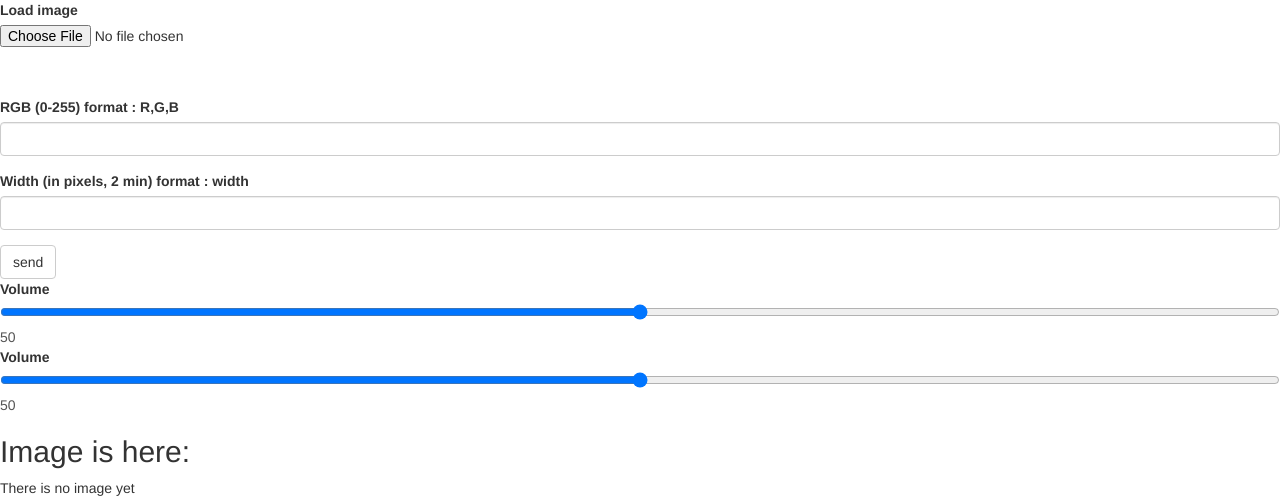
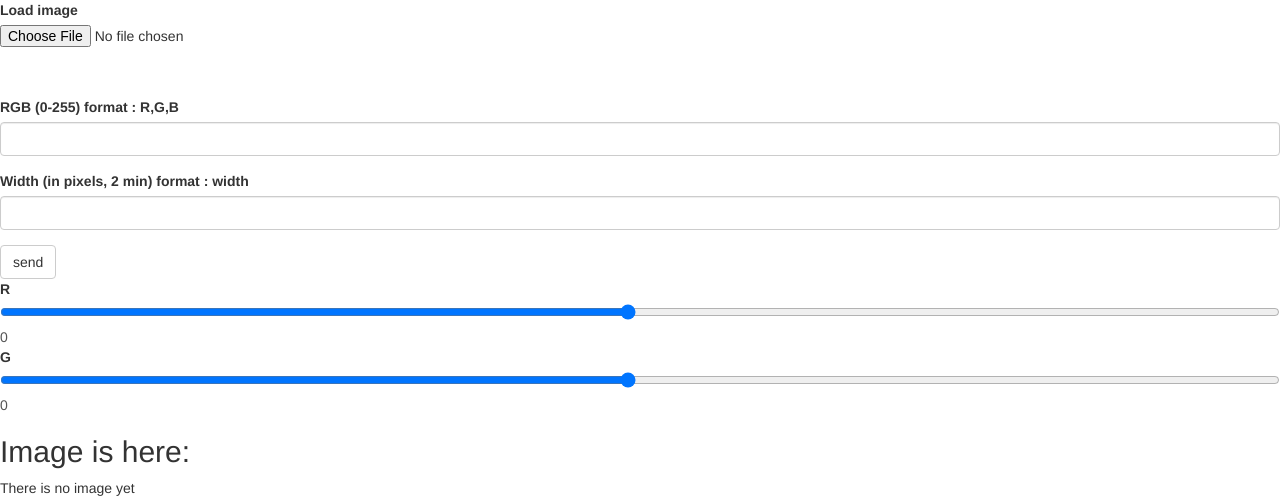
Before and after one commit to A1eksey1/LAB3web, a Flask app: page /lab3 in a window 1280 px wide. Shown: the top 500 px of the page. Run offline with Flask 2, Linux system fonts and the light colour scheme; some libraries are stand-ins or nearby versions.

Commit message:
Update lab3.html

```diff
--- a/flaskapp/templates/lab3.html
+++ b/flaskapp/templates/lab3.html
@@ -7,21 +7,21 @@
 {{ wtf.quick_form(form, method='post',enctype="multipart/form-data", action="lab3") }}
 <!-- один из стандартных тэгов html - заголовок второго уровня -->
 
-<label for=fader>Volume</label>
-<input type=range min=0 max=100 value=50 id=fader step=1 onchange="outputUpdate(value)">
-<output for=fader id=volume>50</output>
+<label for=fader>R</label>
+<input type=range min=0 max=255 value=125 id=fader step=1 onchange="outputUpdate(value)">
+<output for=fader id=R>0</output>
 <script>
 function outputUpdate(vol) {
-  document.querySelector('#volume').value = vol;
+  document.querySelector('#R').value = vol;
 }
 </script>
 
-<label for=fader>Volume</label>
-<input type=range min=0 max=100 value=50 id=fader step=1 onchange="outputUpdate(value)">
-<output for=fader id=volume>50</output>
+<label for=fader>G</label>
+<input type=range min=0 max=255 value=125 id=fader step=1 onchange="outputUpdate(value)">
+<output for=fader id=G>0</output>
 <script>
 function outputUpdate(vol) {
-  document.querySelector('#volume').value = vol;
+  document.querySelector('#G').value = vol;
 }
 </script>
 
```
